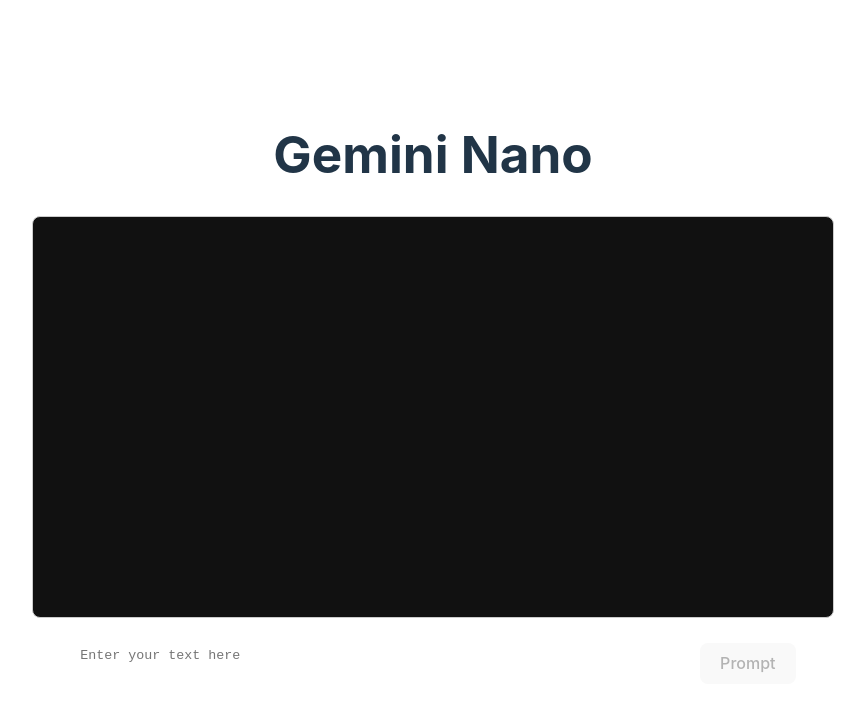
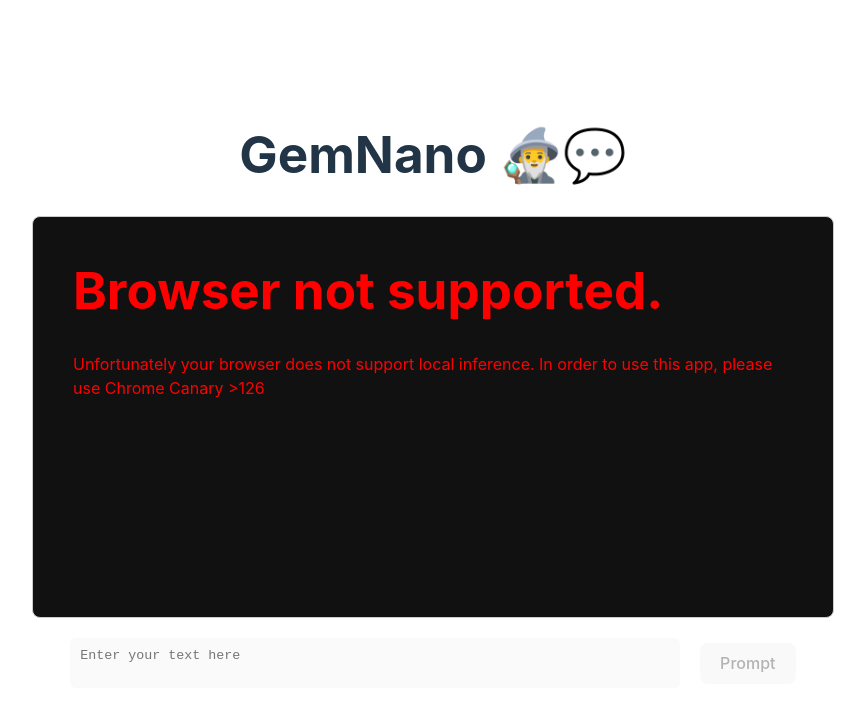
Before and after one commit to NicoAvanzDev/gemnano, a React (Vite) app: page / in a window 1280 px wide. Shown: the top 712 px of the page, without its empty margins (207-1072 px from the left). Built offline with nearby package versions, Linux system fonts and the light colour scheme.

Commit message:
Added error message

```diff
--- a/src/App.css
+++ b/src/App.css
@@ -60,6 +60,10 @@
   padding: 10px 40px;
 }
 
+.error {
+  color: red;
+}
+
 .prompt-container {
   display: flex;
   justify-content: center;
--- a/src/App.jsx
+++ b/src/App.jsx
@@ -6,6 +6,7 @@
   const [context, setContext] = useState(null);
   const [prompt, setPrompt] = useState("");
   const [output, setOutput] = useState("");
+  const [error, setError] = useState("");
 
   useEffect(() => {
     async function loadAI() {
@@ -15,6 +16,11 @@
         const context = await window.ai.createGenericSession();
 
         setContext(context);
+      } else {
+        setError(
+          "# Browser not supported. \n" +
+            "Unfortunately your browser does not support local inference. In order to use this app, please use Chrome Canary >126"
+        );
       }
     }
 
@@ -45,9 +51,11 @@
   return (
     <>
       <div>
-        <h1>Gemini Nano</h1>
+        <h1>GemNano 🧙‍♂️💬</h1>
         <div className="preview">
-          <Markdown className="output">{output}</Markdown>
+          <Markdown className={"output " + (error ? "error" : "")}>
+            {error ? error : output}
+          </Markdown>
         </div>
 
         <div className="prompt-container">
@@ -57,6 +65,7 @@
             value={prompt}
             onChange={(e) => setPrompt(e.target.value)}
             onKeyDown={handleEnter}
+            disabled={context == null}
           ></textarea>
 
           <button
```
